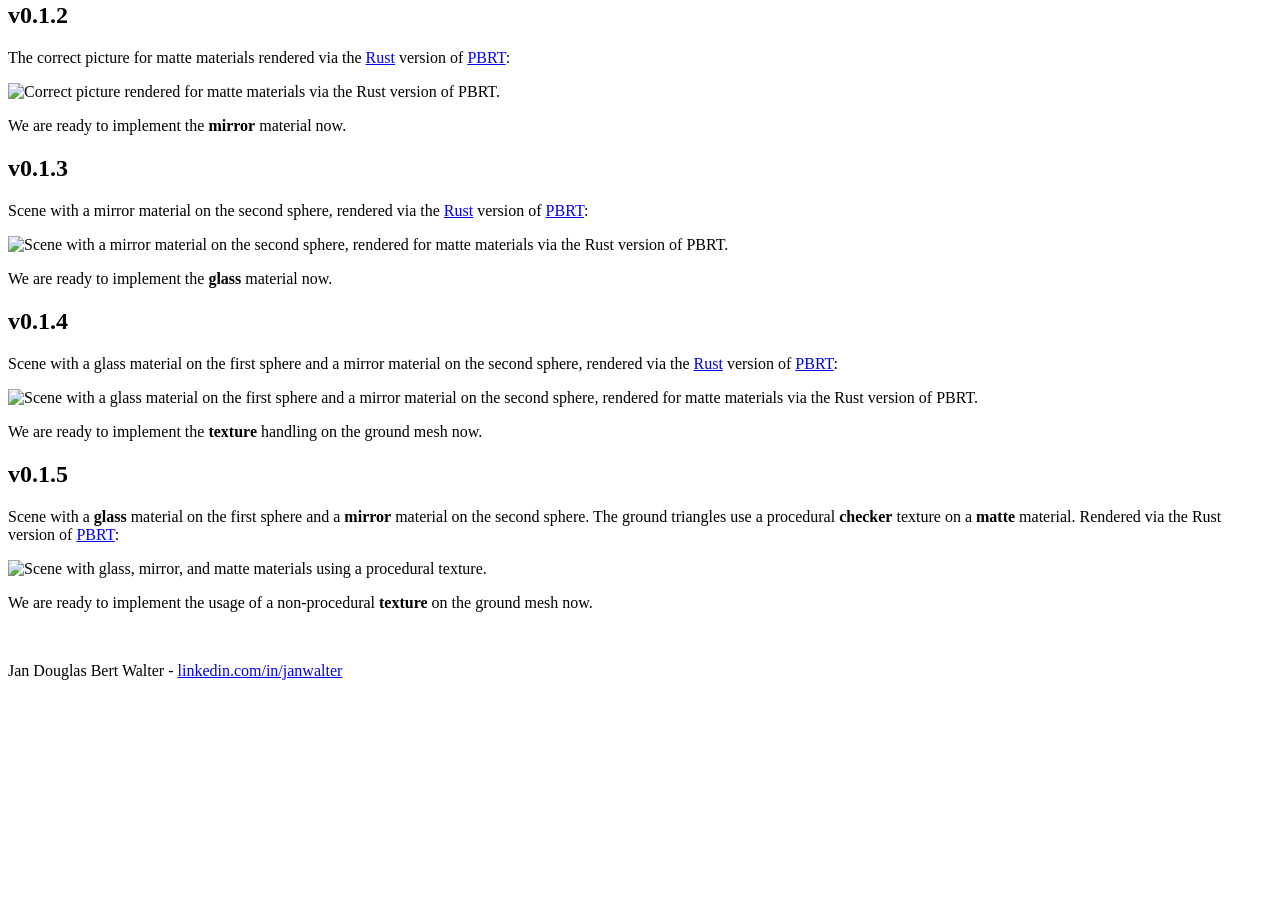
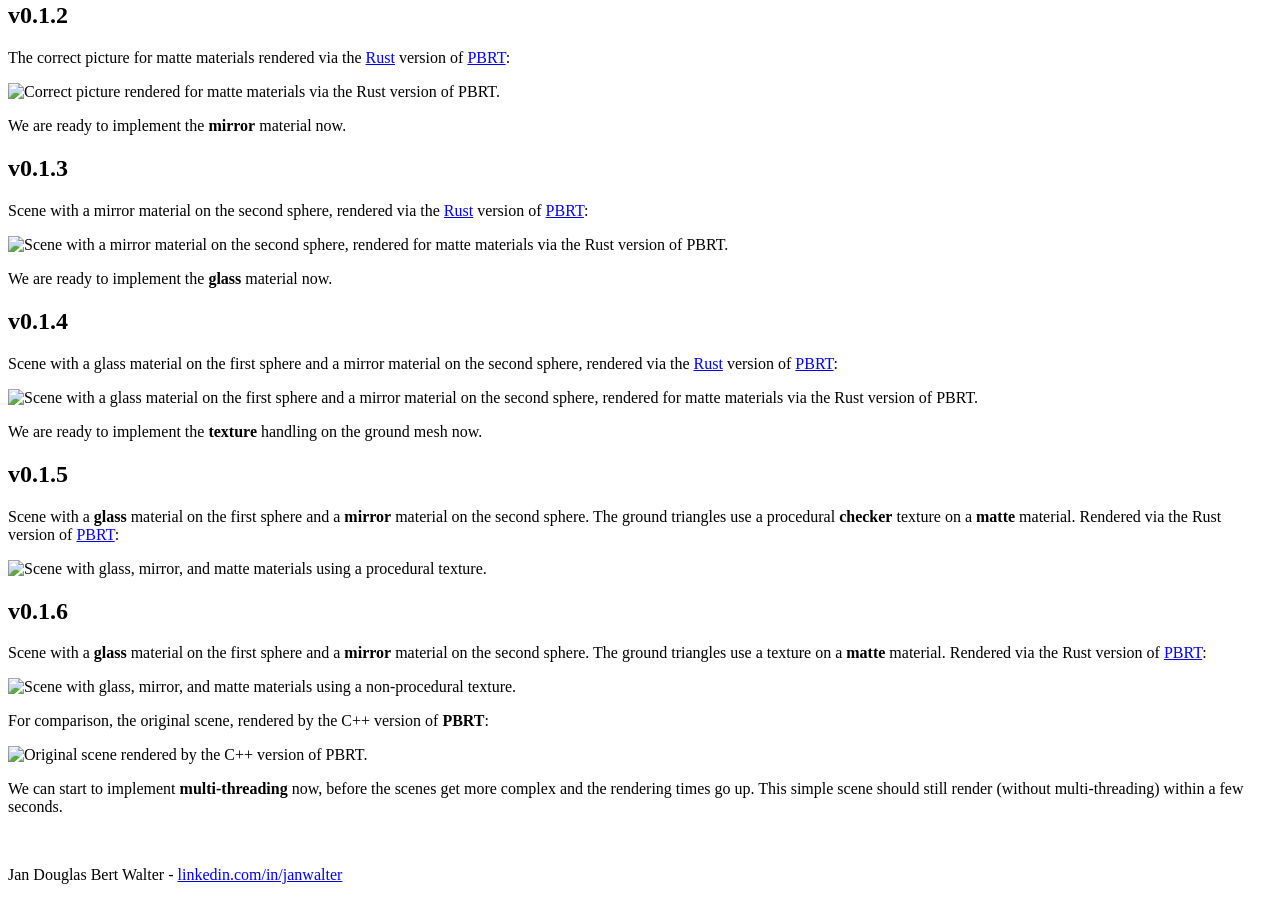
Before and after one commit to wahn/jan_walter_org, a Jekyll site: the page built from _posts/2017-05-09-pbrt-rust-v0_1_0.markdown, in a window 1280 px wide and 900 px high, scrolled down 2230 px. Built offline with Jekyll 4.4.1, drawn with Linux system fonts in a browser that asks for light colours; Markdown is read by kramdown in place of the engine named in the settings; before the commit the page ends 2926 px from its top, so only the background shows below that.

Commit message:
Show resulting image for version v0.1.6.

```diff
--- a/_posts/2017-05-09-pbrt-rust-v0_1_0.markdown
+++ b/_posts/2017-05-09-pbrt-rust-v0_1_0.markdown
@@ -212,8 +212,28 @@ src="/assets/spheres-differentials-texfilt_v0_1_5.png" alt="Scene with
 glass, mirror, and matte materials using a procedural texture."
 width="740" class="img-thumbnail"/></p>
 
-We are ready to implement the usage of a non-procedural **texture** on
-the ground mesh now.
+## v0.1.6
+
+Scene with a **glass** material on the first sphere and a **mirror**
+material on the second sphere. The ground triangles use a texture on a
+**matte** material. Rendered via the Rust version of [PBRT][pbrt]:
+
+<p class="text-center"><img
+src="/assets/spheres-differentials-texfilt_v0_1_6.png" alt="Scene with
+glass, mirror, and matte materials using a non-procedural texture."
+width="740" class="img-thumbnail"/></p>
+
+For comparison, the original scene, rendered by the C++ version of
+**PBRT**:
+
+<p class="text-center"><img
+src="/assets/spheres-differentials-texfilt.png" alt="Original scene
+rendered by the C++ version of PBRT." width="740"
+class="img-thumbnail"/></p>
+
+We can start to implement **multi-threading** now, before the scenes
+get more complex and the rendering times go up. This simple scene
+should still render (without multi-threading) within a few seconds.
 
 [rust]:    https://www.rust-lang.org/en-US/
 [pbrt]:    http://www.pbrt.org/
```
